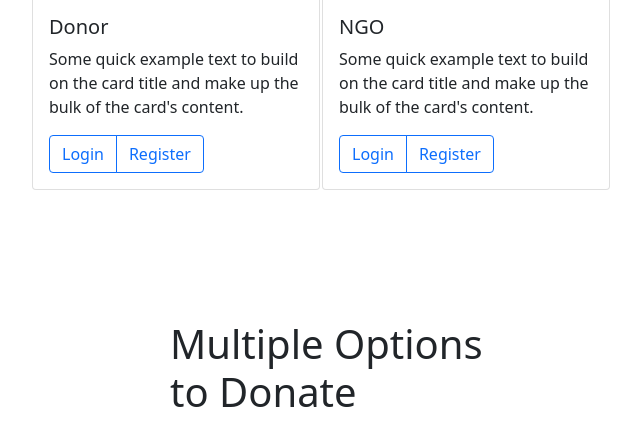
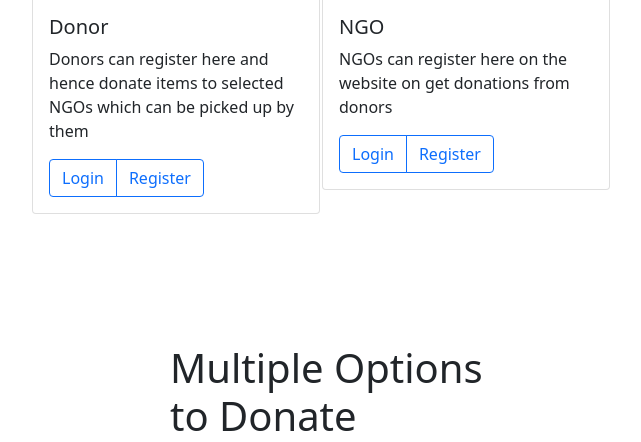
Before and after one commit to Shubhangi001/DonationToNGO, a Django app: page / in a window 1280 px wide. Shown: the part 884-1326 px from the top of the page, without its empty margins (380-1021 px from the left). Run offline with Django 3.2, Linux system fonts and the light colour scheme; some libraries are stand-ins or nearby versions.

Commit message:
final review presentation

```diff
--- a/NGO_RPS/Donate/templates/Donate/NGOprofile.html
+++ b/NGO_RPS/Donate/templates/Donate/NGOprofile.html
@@ -29,7 +29,7 @@
                         <div class="mt-3">
                         <br>
                         {% comment %} <br> {% endcomment %}
-                          <h4>{{ ngo.user.first_name }} {{ ngo.user.last_name }}</h4>
+                          <h4>{{ ngo.user }}</h4>
 
                         </div>
                       </div>
--- a/NGO_RPS/Donate/templates/Donate/firstpage.html
+++ b/NGO_RPS/Donate/templates/Donate/firstpage.html
@@ -67,7 +67,7 @@
           <img class="imge" src="https://images.squarespace-cdn.com/content/v1/56cb755b7c65e4f0b32edd61/1567521888676-EJGLAGGZMQ6MNSFONZAG/Donor+to+Donor+Blog+People.jpg?format=2500w" class="card-img-top" alt="...">
           <div class="card-body">
             <h5 class="card-title">Donor</h5>
-            <p class="card-text">Some quick example text to build on the card title and make up the bulk of the card's content.</p>
+            <p class="card-text">Donors can register here and hence donate items to selected NGOs which can be picked up by them</p>
             <div class="btn-group">
               <a href="donor_login" class="btn btn-outline-primary">Login</a>
               <a href="donor_signup" class="btn btn-outline-primary">Register</a>
@@ -82,7 +82,7 @@
           <img class="imge" src="https://www.gkkhoj.com/wp-content/uploads/2018/12/NGO-Hindi.jpg" class="card-img-top" alt="...">
           <div class="card-body">
             <h5 class="card-title">NGO</h5>
-            <p class="card-text">Some quick example text to build on the card title and make up the bulk of the card's content.</p>
+            <p class="card-text">NGOs can register here on the website on get donations from donors</p>
             <div class="btn-group">
               <a href="ngo_login" class="btn btn-outline-primary">Login</a>
               <a href="ngo_signup" class="btn btn-outline-primary">Register</a>
--- a/NGO_RPS/Donate/templates/Donate/navbarhome.html
+++ b/NGO_RPS/Donate/templates/Donate/navbarhome.html
@@ -2,7 +2,7 @@
     <div row class="row">
       <nav class="navbar fixed-top navbar-expand-lg navbar-dark bg-dark ">
         <div class="container-fluid">
-          <a class="navbar-brand" href="ngolist">DONATE</a>
+          <a class="navbar-brand">DONATE</a>
           <button class="navbar-toggler" type="button" data-bs-toggle="collapse" data-bs-target="#navbarNav" aria-controls="navbarNav" aria-expanded="false" aria-label="Toggle navigation">
             <span class="navbar-toggler-icon"></span>
           </button>
```
Also changed, not shown: NGO_RPS/Donate/templates/Donate/Item_sel.html (+6 -1 lines), NGO_RPS/db.sqlite3.
